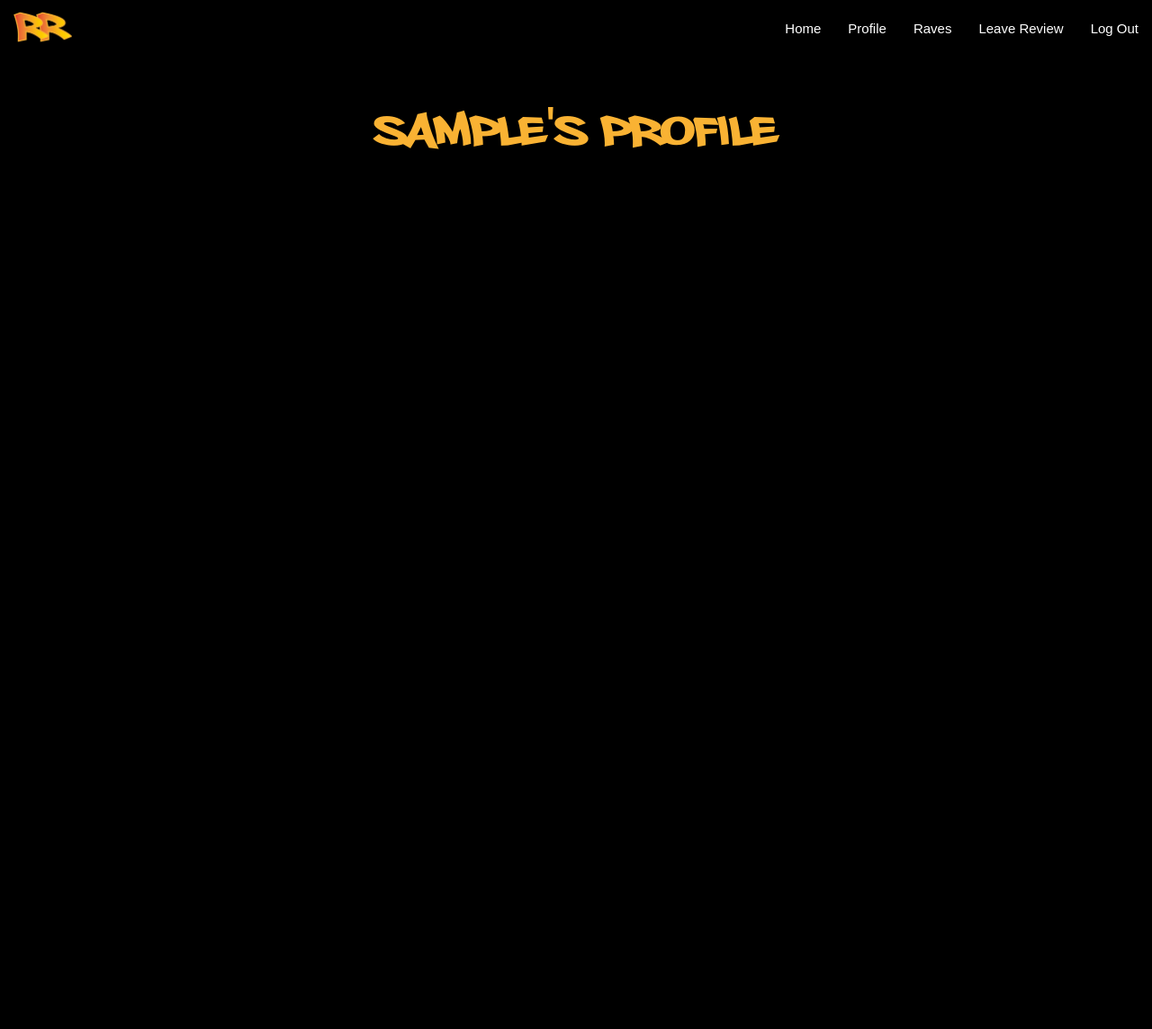
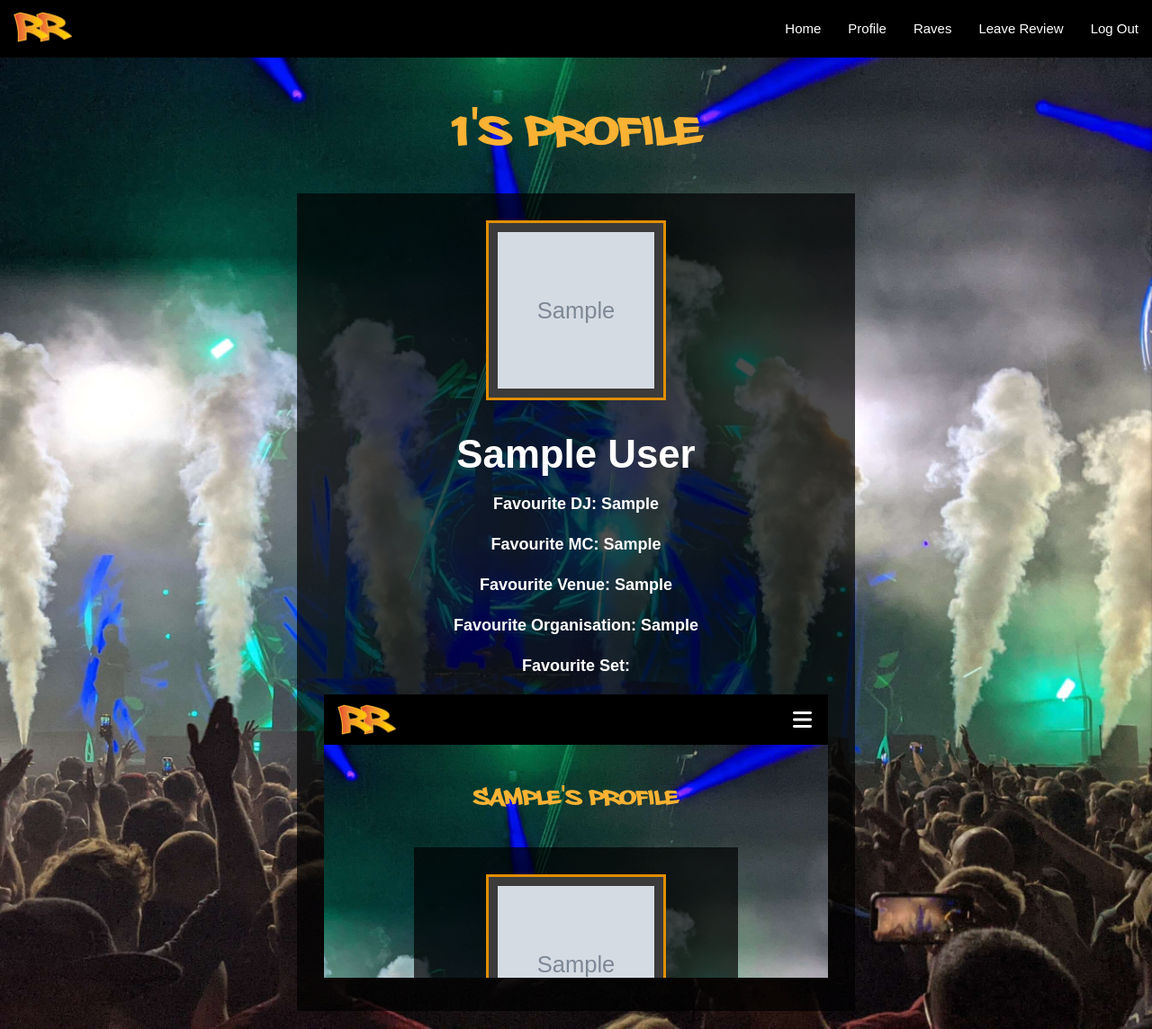
Before and after one commit to jamie2210/CI_MS3_RR, a Flask app: page /profile/1 in a window 1280 px wide. Shown: the whole page at 90% size. Before the commit the page ends 166 px from the top, so only its background shows below. Run offline with Flask 3, Linux system fonts and the light colour scheme; the visitor is signed in with stand-in values (Sample User, id 1); grey boxes marked "Sample" are stand-in pictures; a database or web service that is not in the repository returns one stand-in record (values such as "Sample title"); some libraries are stand-ins or nearby versions.

Commit message:
Feat: Add styling to profile page

```diff
--- a/rave_reviews/authentication/routes.py
+++ b/rave_reviews/authentication/routes.py
@@ -114,17 +114,25 @@
     return render_template("login.html", title="LOGIN")
 
 
+# @authentication.route("/profile/<username>", methods=["GET", "POST"])
+# def profile(username):
+#     # grab session user's username form the db
+#     username = mongo.db.users.find_one(
+#         {"username": session["user"]})["username"]
+
+#     if session["user"]:
+#         return render_template(
+#             "profile.html", title="{}'s PROFILE".format(username))
+
+#     return redirect(url_for("authentication.login"))
+
+
 @authentication.route("/profile/<username>", methods=["GET", "POST"])
 def profile(username):
-    # grab session user's username form the db
-    username = mongo.db.users.find_one(
-        {"username": session["user"]})["username"]
-
-    if session["user"]:
-        return render_template(
-            "profile.html", title="{}'s PROFILE".format(username))
-
-    return redirect(url_for("authentication.login"))
+    user = mongo.db.users.find_one({"username": username})
+    return render_template("profile.html",
+                           username=session['user'],
+                           user=user, title="{}'s PROFILE".format(username))
 
 
 @authentication.route("/logout")
--- a/rave_reviews/static/css/style.css
+++ b/rave_reviews/static/css/style.css
@@ -108,19 +108,44 @@
     margin-top: -50px;
 }
 
-/* ---------------------------------- Register */
+/* ---------------------------------- Profile */
 
 .profile-img {
         margin-left: 3rem;
 }
 
-.pic-container {
-    height: 200px;
-    width: 200px;
+.profile-background {
+    height: auto;
+    background: url("../images/rave-pic-2.jpg") no-repeat center;
+    background-size: cover;
+    background-blend-mode: multiply;
+    display: flex;
+    align-items: center;
+    justify-content: center;
+    position: relative;
+}
+
+.profile-container {
+    background-color: rgba(0,0,0,0.7);
+    padding: 30px;
 }
 
 .profile-pic {
     object-fit: cover;
+    height: 200px;
+    width: 200px;
+    background-color: #3b3b3b;
+    border: 3px solid #e08e01;
+    padding: 10px;
+}
+
+.profile-content h3 {
+    font-weight: bold;
+}
+
+.profile-content p {
+    font-size: large;
+    font-weight: bold;
 }
 
 /* ---------------------------------- Log In */
--- a/rave_reviews/templates/base.html
+++ b/rave_reviews/templates/base.html
@@ -62,7 +62,7 @@
 
     </header>
 
-    <h1 class="title">{{ title }}</h1>
+    <!-- <h1 class="title">{{ title }}</h1> -->
     <section>
         <!-- flash messages -->
         {% with messages = get_flashed_messages() %}
--- a/rave_reviews/templates/profile.html
+++ b/rave_reviews/templates/profile.html
@@ -1,26 +1,25 @@
 {% extends "base.html" %}
 {% block content %}
+    <div class="profile-background">
 
     <div class="row">
-      {% for user in users %}
-        <div class="col s12 m8 offset-m2">
-          <div class="card-panel">
+      <h1 class="title">{{ title }}</h1>
+        <div class="center-align profile-container">
               <div class="pic-container">
                 <img class="profile-pic" src="{{ user.profile_image }}">
               </div>
               <div class="profile-content">
-                <h5>{{ user.first_name }} {{ user.surname_name }}</h5>
-                <p>{{ user.fave_dj }}
-                <P>{{ user.fave_mc }}</P>
-                <P>{{ user.fave_venue }}</P>
-                <P>{{ user.fave_organisation }}</P>
+                <h3>{{ user.first_name }} {{ user.last_name }}</h3>
+                <p>Favourite DJ: {{ user.fave_dj }}</p>
+                <P>Favourite MC: {{ user.fave_mc }}</P>
+                <P>Favourite Venue: {{ user.fave_venue }}</P>
+                <P>Favourite Organisation: {{ user.fave_organisation }}</P>
                 {% if user.fave_set %}
-                    <iframe class="youtube-vid" width="560" height="315" src="{{authentication.fave_set}}" title="YouTube video player" frameborder="0" allow="accelerometer; autoplay; clipboard-write; encrypted-media; gyroscope; picture-in-picture; web-share" allowfullscreen></iframe>
+                <p>Favourite Set:</p>
+                    <iframe class="youtube-vid" width="560" height="315" src="{{user.fave_set}}" title="YouTube video player" frameborder="0" allow="accelerometer; autoplay; clipboard-write; encrypted-media; gyroscope; picture-in-picture; web-share" allowfullscreen></iframe>
                 {% endif %}
             </div>
-          </div>
         </div>
-        {% endfor %}
     </div>
-
+  </div>
 {% endblock %}
```
Also changed, not shown: rave_reviews/templates/register.html (+4 -4 lines), rave_reviews/static/images/rave-pic-1.jpg (added), rave_reviews/static/images/rave-pic-2.jpg (added).
